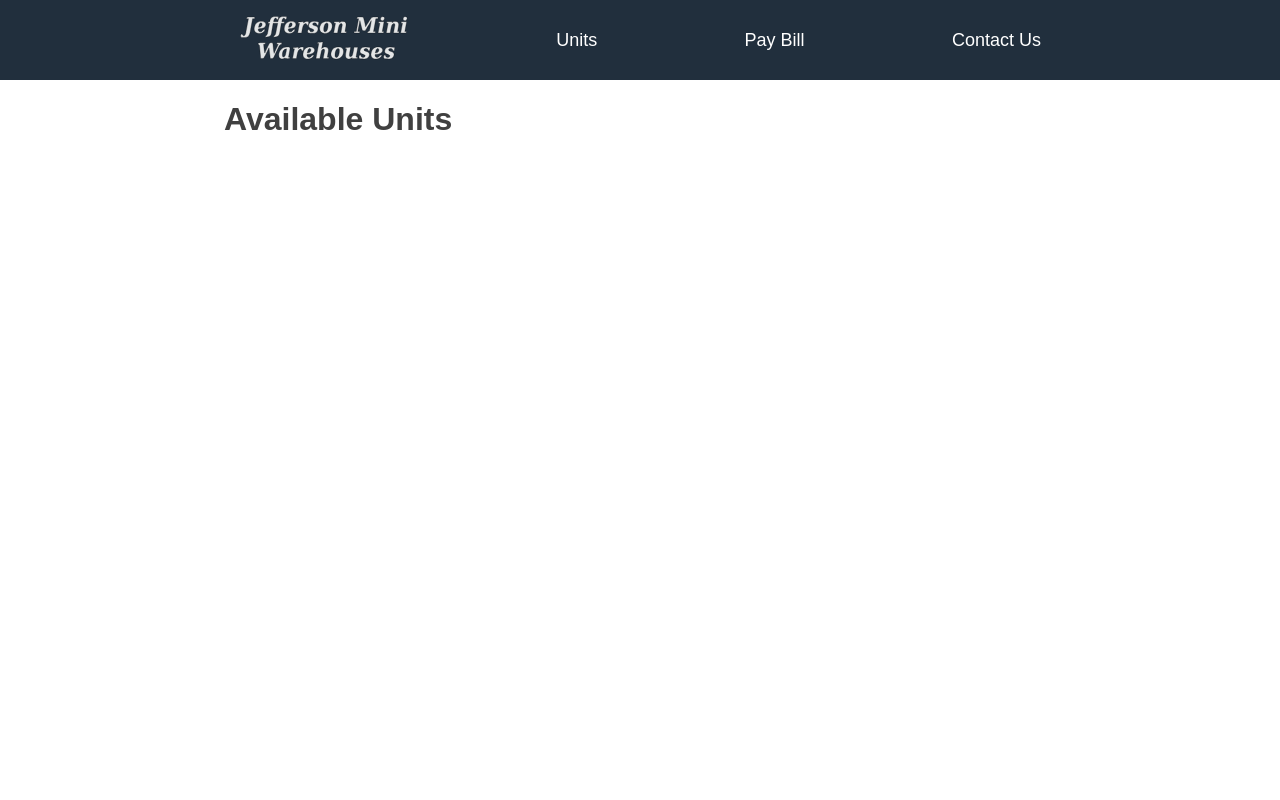
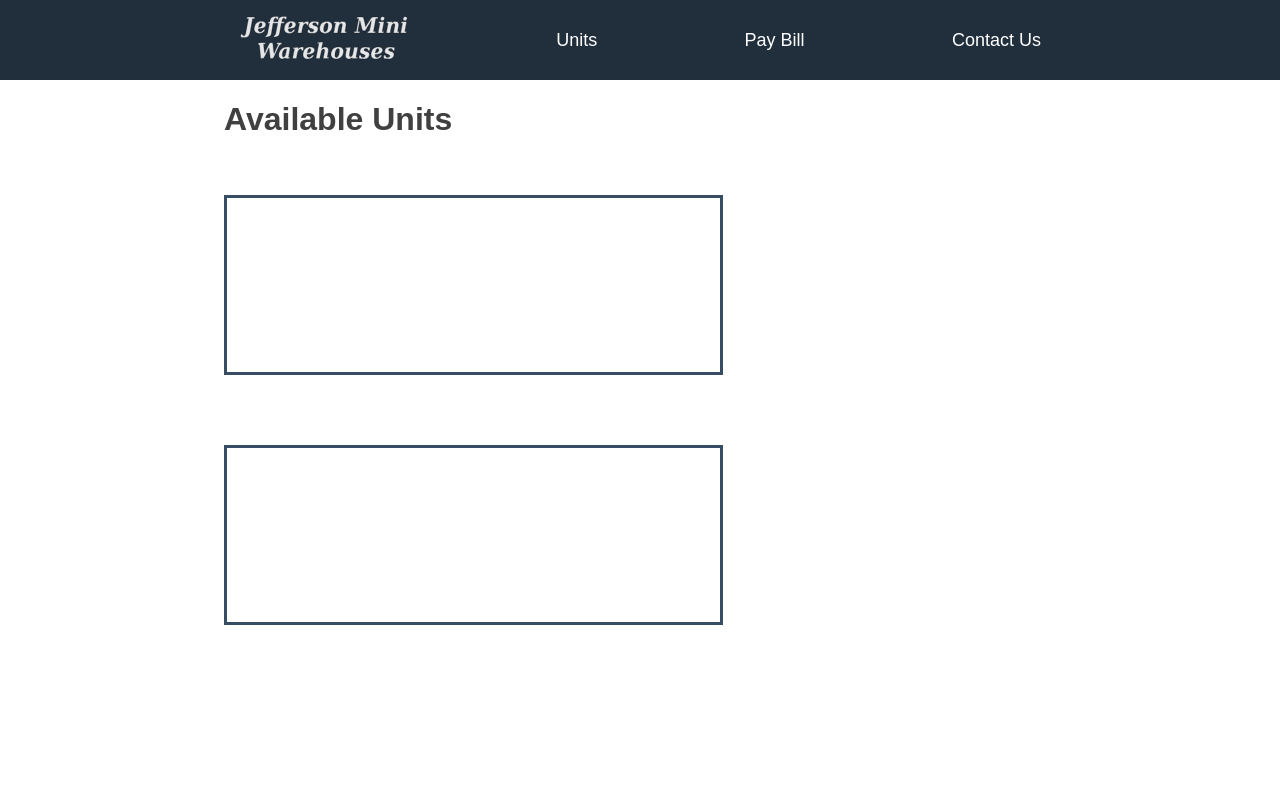
Before and after one commit to jmbuchanan/storage-ui, a React (Create React App) app: page /units in a window 1280 px wide. Shown: the top 800 px of the page. Built offline with nearby package versions, Linux system fonts and the light colour scheme.

Commit message:
unit page update

```diff
--- a/src/routes/Units.js
+++ b/src/routes/Units.js
@@ -4,6 +4,12 @@ function Units() {
     return (
       <div className="default-body">
         <h1>Available Units</h1>
+        <div className="unit-div-parent">
+          <div className="unit-div">
+          </div>
+          <div className="unit-div">
+          </div>
+        </div>
       </div>
     );
 }
--- a/src/style.css
+++ b/src/style.css
@@ -138,6 +138,23 @@ footer {
   color: white;
 }
 
+/**************************
+Units
+**************************/
+.unit-div-parent {
+  height: 500px;
+  display: flex;
+  flex-direction: column;
+  justify-content: space-around;
+}
+
+.unit-div {
+  height: 180px;
+  width: 60%;
+  border-style: solid;
+  border-color:  #364D63;
+}
+
 @media only screen and (max-width: 900px) {
 
   .container {
```
